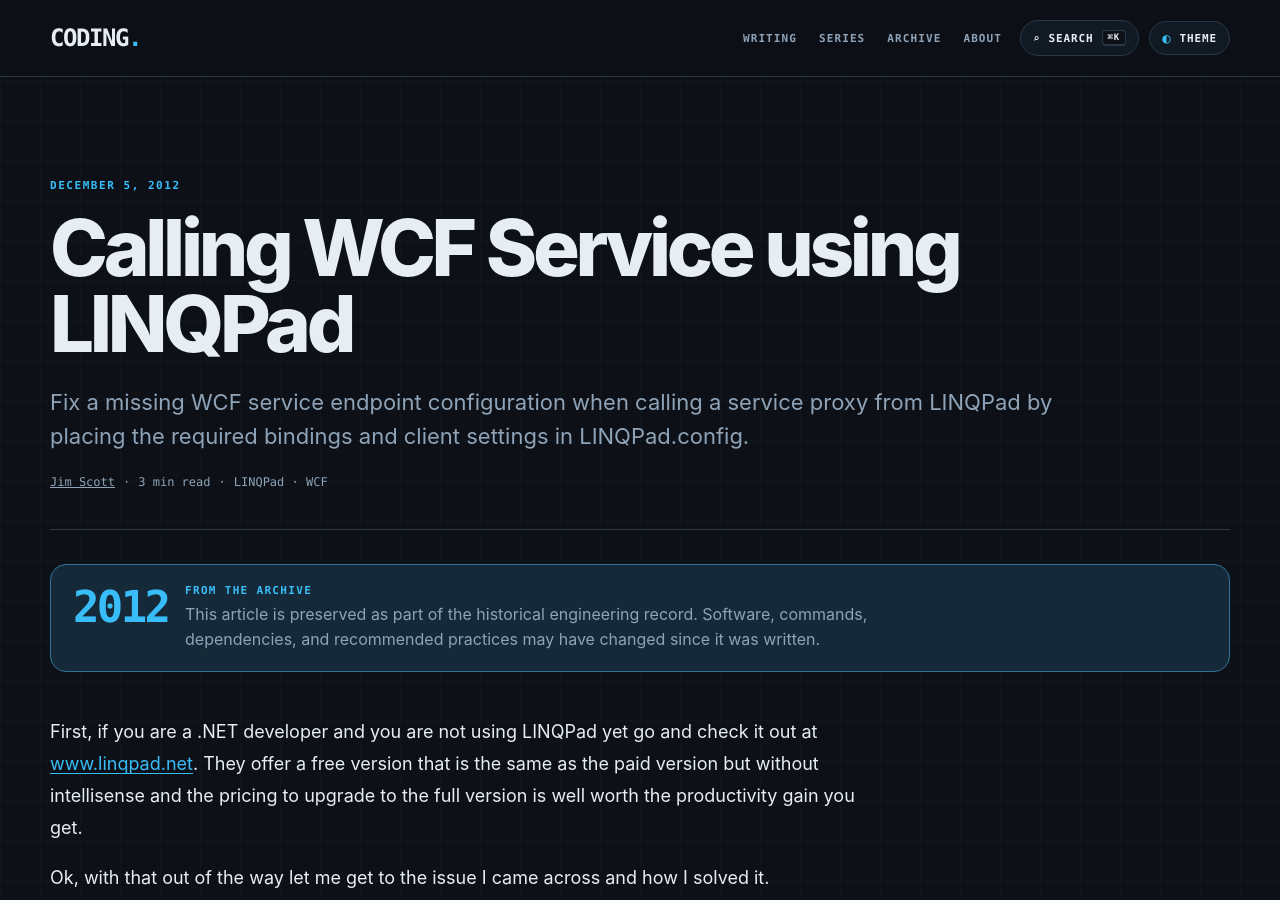
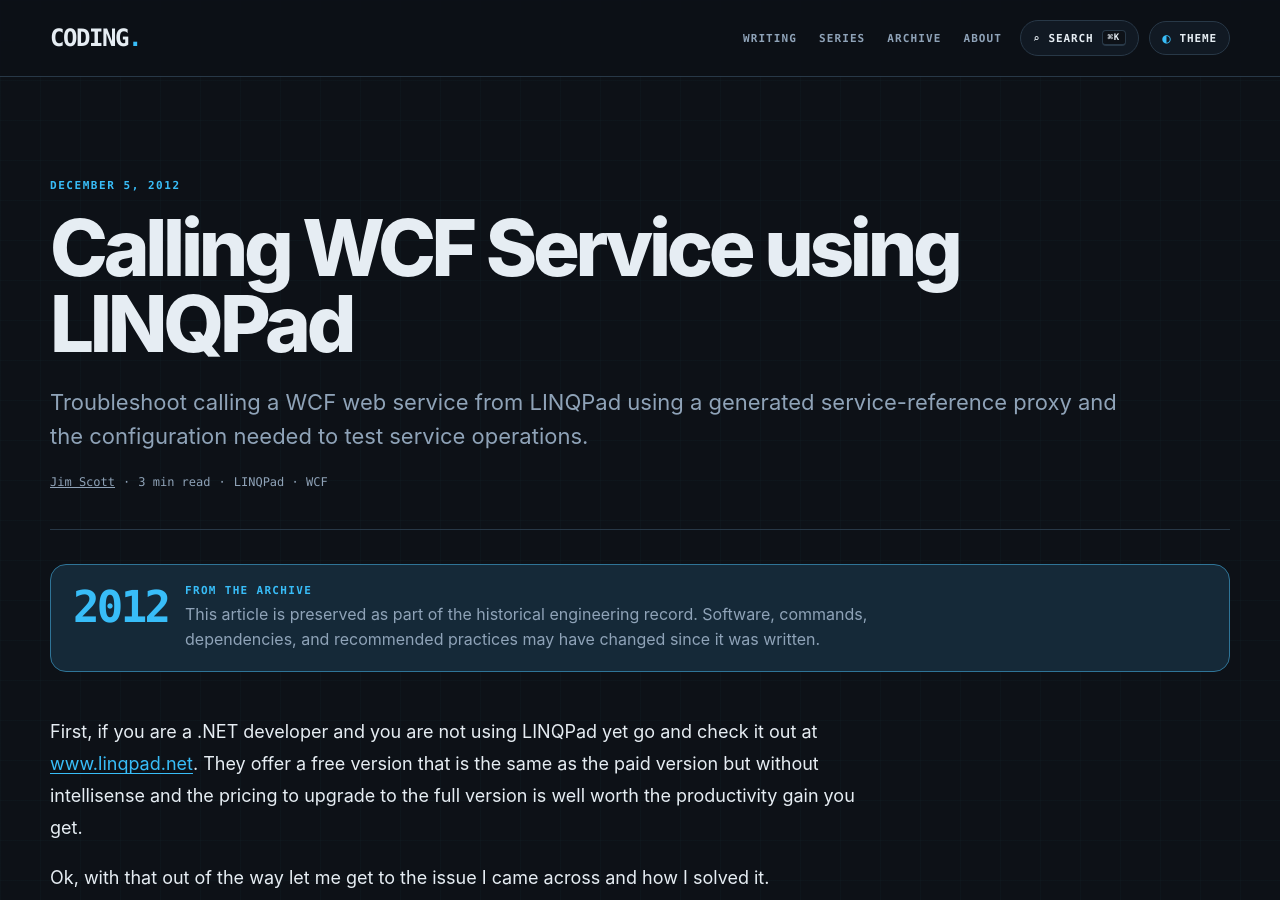
Before and after one commit to infoconex/coding-blog, a Jekyll site: the page built from post/2012/12/05/Calling-WCF-Service-using-LINQPad/index.md, in a window 1280 px wide and 900 px high. Built offline with Jekyll 4.4.1, drawn with Linux system fonts in a browser that asks for light colours.

Commit message:
SEO: improve page meta description

```diff
--- a/post/2012/12/05/Calling-WCF-Service-using-LINQPad/index.md
+++ b/post/2012/12/05/Calling-WCF-Service-using-LINQPad/index.md
@@ -2,7 +2,7 @@
 
 title: "Calling WCF Service using LINQPad"
 date: "2012-12-05"
-description: "Fix a missing WCF service endpoint configuration when calling a service proxy from LINQPad by placing the required bindings and client settings in LINQPad.config."
+description: "Troubleshoot calling a WCF web service from LINQPad using a generated service-reference proxy and the configuration needed to test service operations."
 tags: ["LINQPad", "WCF"]
 slug: "calling-wcf-service-using-linqpad"
 author: "Jim Scott"
```
